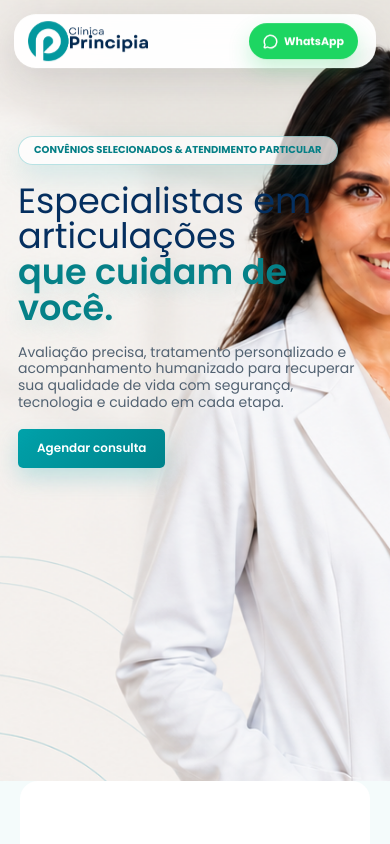
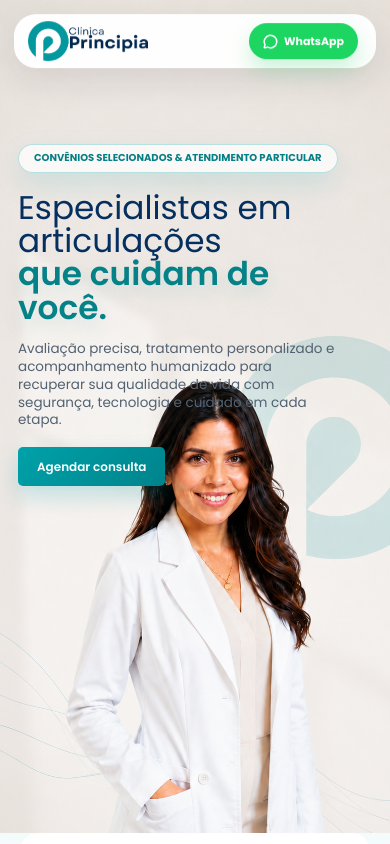
Before and after one commit to directorsilvaa/lp-ClinicaPrincipia, a React (Vite) app: page / in a window 390 px wide. Shown: the top 844 px of the page. Built offline with nearby package versions, Linux system fonts and the light colour scheme.

Commit message:
Update mobile hero and clinic units

```diff
--- a/src/main.jsx
+++ b/src/main.jsx
@@ -64,12 +64,20 @@ const actingAreas = [
 
 const units = [
   {
-    city: 'São Paulo',
-    address: 'Rua Joaquim Floriano, 533 - Itaim Bibi',
+    city: 'Butantã, SP',
+    lines: ['Rua Alvarenga, 220'],
   },
   {
-    city: 'Salvador',
-    address: 'Shopping Bela Vista - Pernambués',
+    city: 'Itaim Bibi, SP',
+    lines: ['Rua Joaquim Floriano, 533', 'Sala 1313'],
+  },
+  {
+    city: 'Brasília, DF',
+    lines: ['Centro Clínico OHB', 'Setor Hospitalar Sul', 'Bloco A, Sala 318'],
+  },
+  {
+    city: 'Salvador, BA',
+    lines: ['Centro Médico Bela Vista', 'Shopping Bela Vista', 'Rua Alameda Euvaldo Luz, 92 - Piso L2'],
   },
 ];
 
@@ -316,7 +324,11 @@ function App() {
                 <MapPin size={22} />
                 <div>
                   <h3>{unit.city}</h3>
-                  <p>{unit.address}</p>
+                  <p>
+                    {unit.lines.map((line) => (
+                      <span key={line}>{line}</span>
+                    ))}
+                  </p>
                 </div>
                 <CheckCircle2 size={18} />
               </article>
@@ -384,7 +396,7 @@ function App() {
           <span>© 2026 Clínica Principia. Todos os direitos reservados</span>
           <span>RT - Juliana Fiuza Rebouças | CRM 234106 | SP</span>
           <span>
-            <a href="#inicio">Política de Privacidade</a>
+            <a href="https://lp-clinica-principia.vercel.app/#inicio">Política de Privacidade</a>
             <a href="#inicio">Política de Cookies</a>
           </span>
         </div>
--- a/src/styles.css
+++ b/src/styles.css
@@ -839,6 +839,10 @@ img {
   line-height: 1.45;
 }
 
+.unit-card p span {
+  display: block;
+}
+
 .section-how {
   background:
     linear-gradient(180deg, rgba(244, 251, 251, 0.98), rgba(244, 251, 251, 0.98)),
@@ -1364,7 +1368,8 @@ img {
 
 @media (max-width: 680px) {
   .hero {
-    background-position: 60% top;
+    min-height: 780px;
+    background: #fff url('/bg-mobile.png') center top / cover no-repeat;
   }
 
   .navbar {
@@ -1386,11 +1391,11 @@ img {
   .hero-grid {
     min-height: calc(100vh - 68px);
     align-items: flex-start;
-    padding: 64px 0 360px;
+    padding: clamp(38px, 9vh, 72px) 0 410px;
   }
 
   .hero-copy {
-    width: min(100%, 360px);
+    width: min(100%, 340px);
   }
 
   .hero-kicker {
@@ -1400,12 +1405,14 @@ img {
   }
 
   .hero h1 {
-    font-size: clamp(31px, 9vw, 42px);
+    font-size: clamp(30px, 8.4vw, 38px);
   }
 
   .lead {
-    margin-top: 18px;
-    font-size: 14px;
+    max-width: 320px;
+    margin-top: 16px;
+    font-size: 13.5px;
+    line-height: 1.32;
   }
 
   .primary-button {
```
Also changed, not shown: public/bg-mobile.png (added).
